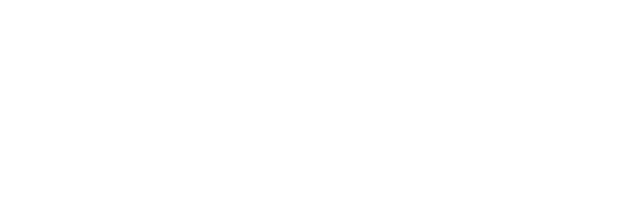
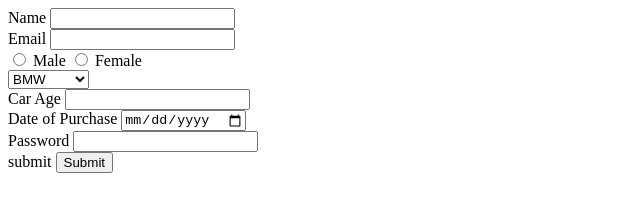
Before and after one commit to acciojob/car-insurance-form-ShivaniF2000, a website: page main.html in a window 1280 px wide. Shown: the whole page, without its empty margins (0-640 px from the left). Drawn offline with Linux system fonts and the light colour scheme.

Commit message:
created a submission

```diff
--- a/main.html
+++ b/main.html
@@ -8,6 +8,35 @@
 
 <body>
 	<!-- the entire body must be written by student -->
+	<form>
+        <label for="name">Name</label>
+		<input type="text" id="name" ><br>
+		<label for="email">Email</label>
+		<input type="email" id="email" ><br>
+
+		<input type="radio" name="gender" value="male" >
+		<label for="gender">Male</label>
+		<input type="radio" name="gender" value="female" >
+		<label for="gender">Female</label><br>
+
+		<select name="cars" id="cars">
+			<option value="cars">BMW</option>
+			<option value="cars">Audi</option>
+			<option value="cars">Mercedez</option>
+		</select><br>
+
+		<label for="carage">Car Age</label>
+		<input type="text" id="carage"><br>
+
+		<label for="date">Date of Purchase</label>
+		<input type="date" id="dop"><br>
+
+		<label for="password">Password</label>
+		<input type="password" id="password"><br>
+
+		<label for="button">submit</label>
+		<input type="submit" name="submit" id="button">
+</form>
     <script type="text/javascript" src="./script.js">
 </script>
 
```
